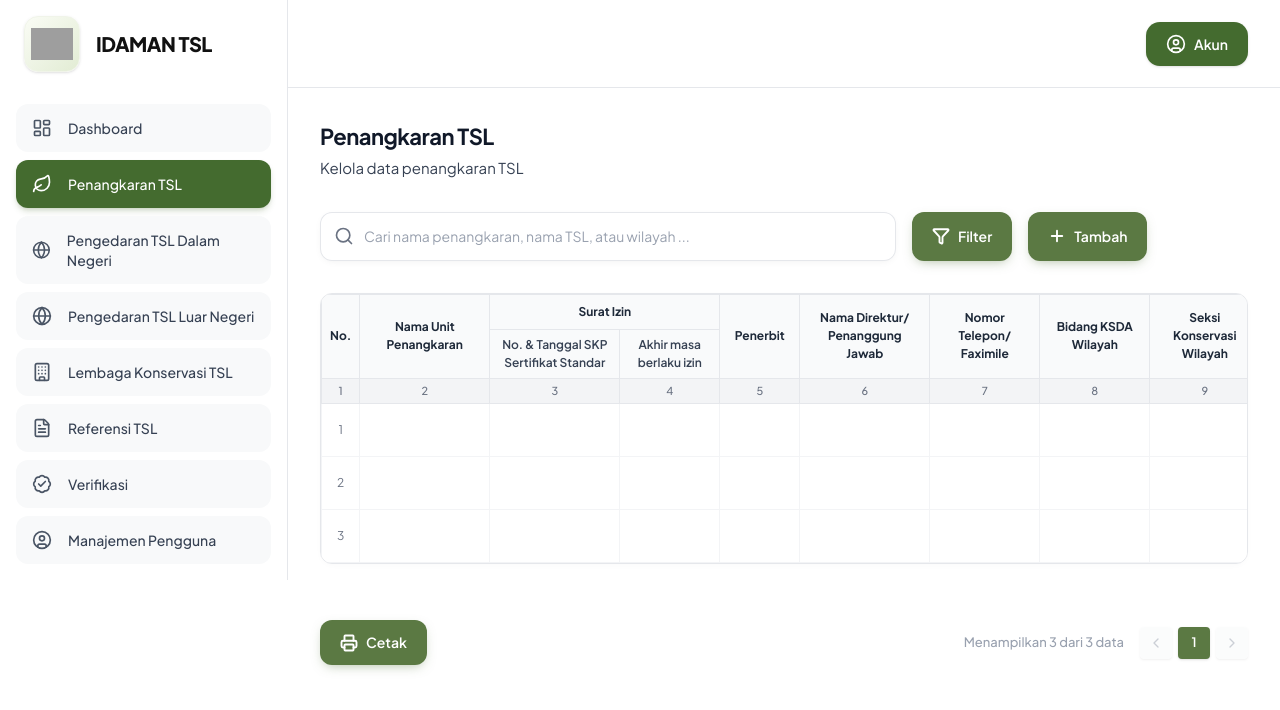
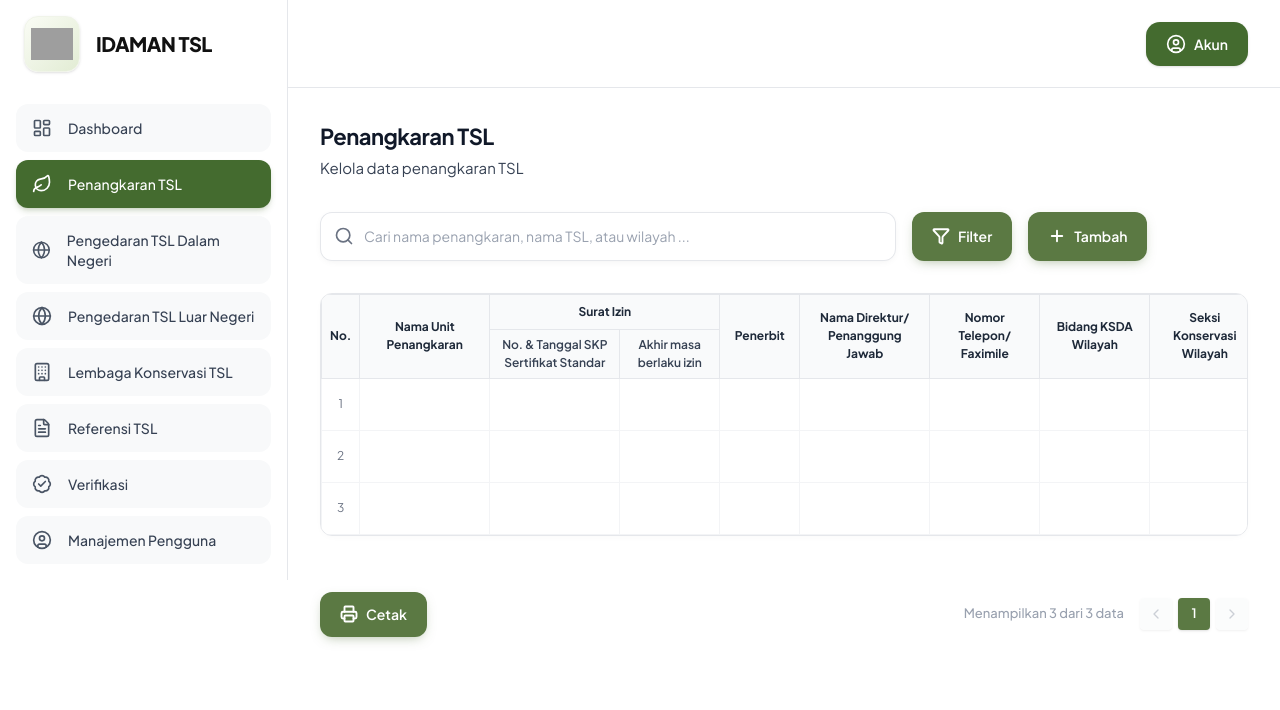
Before and after one commit to IDAMAN-TSL/idamantsl-webapp, a Next.js app: page /penangkaran in a window 1280 px wide. Shown: the top 710 px of the page. Built offline with nearby package versions, Linux system fonts and the light colour scheme; grey boxes are pictures that could not be loaded.

Commit message:
fix: update the edit button at penangkaran table

```diff
--- a/src/app/penangkaran/page.tsx
+++ b/src/app/penangkaran/page.tsx
@@ -173,18 +173,8 @@ export default function PenangkaranPage() {
                   dalam<br />CITES
                 </th>
               </tr>
-              {/* Row 3 – Number row */}
-              <tr className="bg-gray-100 border-b border-gray-200 text-gray-500">
-                {[1,2,3,4,5,6,7,8,9,10,11,12,13,14,15,16].map((n) => (
-                  <td
-                    key={n}
-                    className="border border-gray-200 px-2 py-1 text-center text-[11px] font-medium"
-                  >
-                    {n}
-                  </td>
-                ))}
-              </tr>
             </thead>
+
             <tbody className="divide-y divide-gray-100 bg-white">
               {[1, 2, 3].map((row) => (
                 <tr key={row} className="hover:bg-gray-50 transition-colors">
@@ -219,6 +209,9 @@ export default function PenangkaranPage() {
                   <td className="border border-gray-100 px-2 py-3 text-gray-500"></td>
                   {/* Status dalam CITES */}
                   <td className="border border-gray-100 px-2 py-3 text-center">
+
+                  </td>
+                  <td>
                     <div className="flex justify-center items-center">
                       <button className="flex h-7 w-7 items-center justify-center rounded-full bg-[#5B7943] text-white hover:bg-[#446B2F] transition-colors shadow-sm cursor-pointer">
                         <Pencil className="h-3.5 w-3.5" />
```
